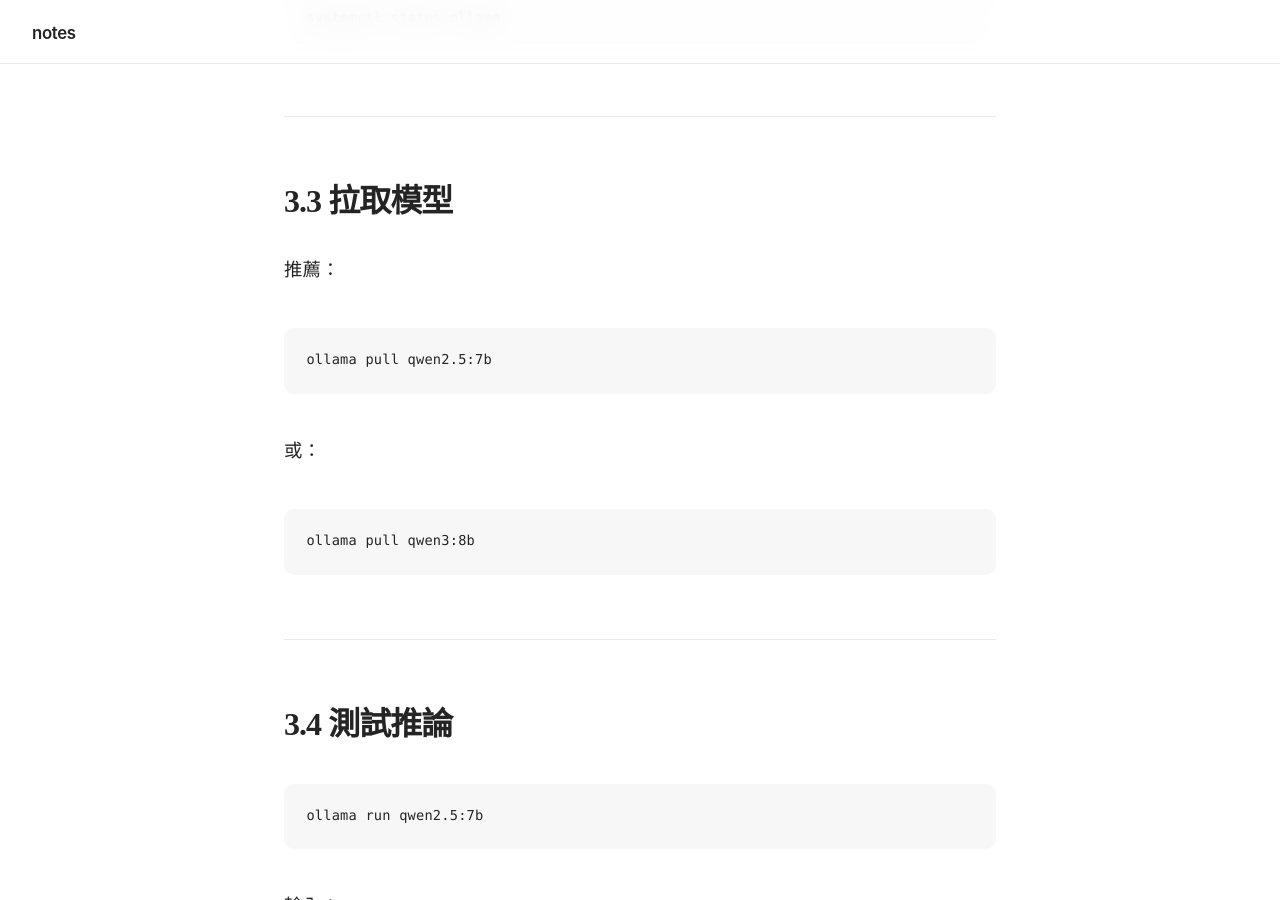
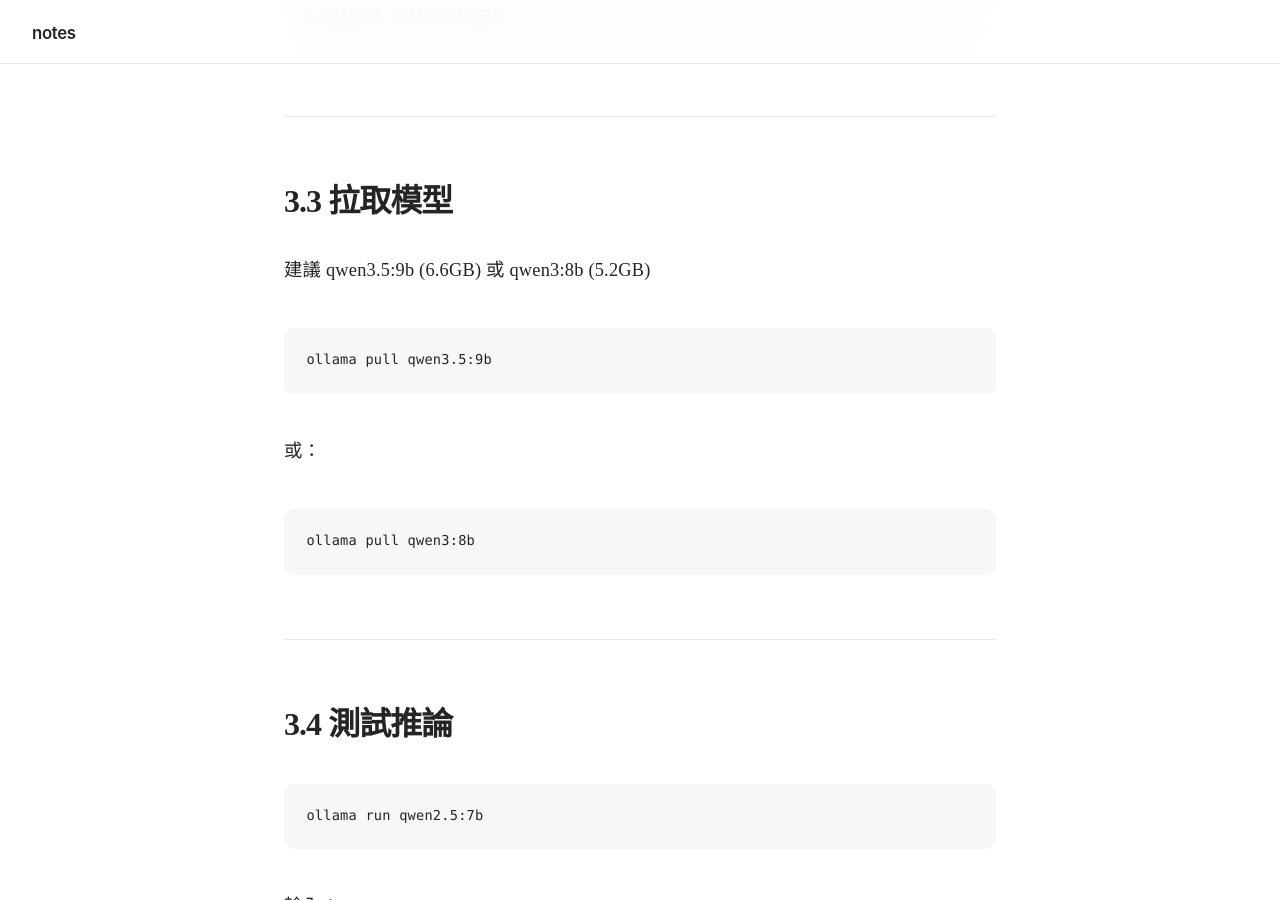
Before and after one commit to linjose/notes, a Jekyll site: the page built from _posts/2026-05-29-Hybrid-Graph-RAG-installation-sop.md, in a window 1280 px wide and 900 px high, scrolled down 4844 px. Built offline with Jekyll 4.4.1, drawn with Linux system fonts in a browser that asks for light colours.

Commit message:
Update 2026-05-29-Hybrid-Graph-RAG-installation-sop.md

````diff
--- a/_posts/2026-05-29-Hybrid-Graph-RAG-installation-sop.md
+++ b/_posts/2026-05-29-Hybrid-Graph-RAG-installation-sop.md
@@ -123,10 +123,10 @@ systemctl status ollama
 
 ## 3.3 拉取模型
 
-推薦：
+建議 qwen3.5:9b (6.6GB) 或 qwen3:8b (5.2GB)
 
 ```bash
-ollama pull qwen2.5:7b
+ollama pull qwen3.5:9b
 ```
 
 或：
````
